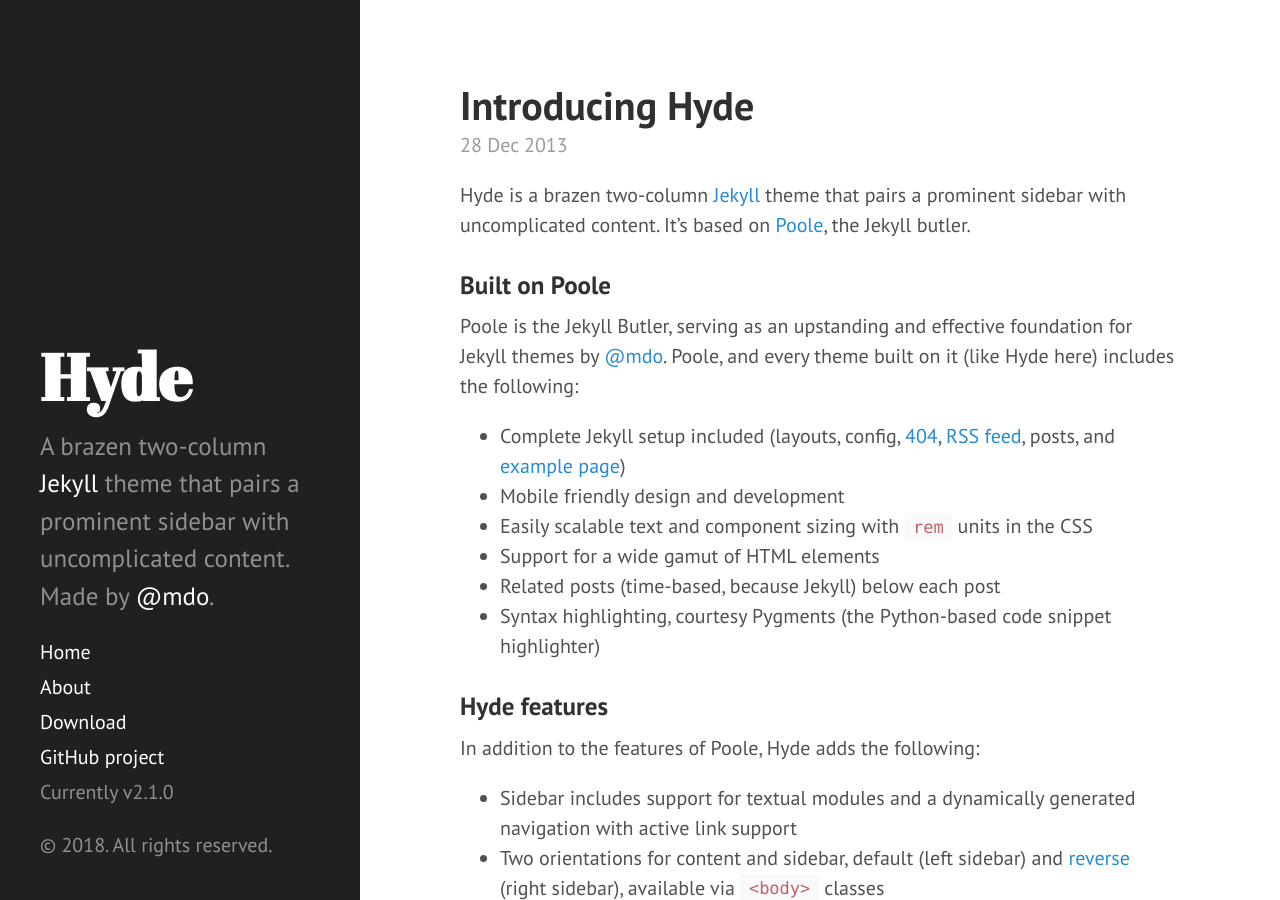
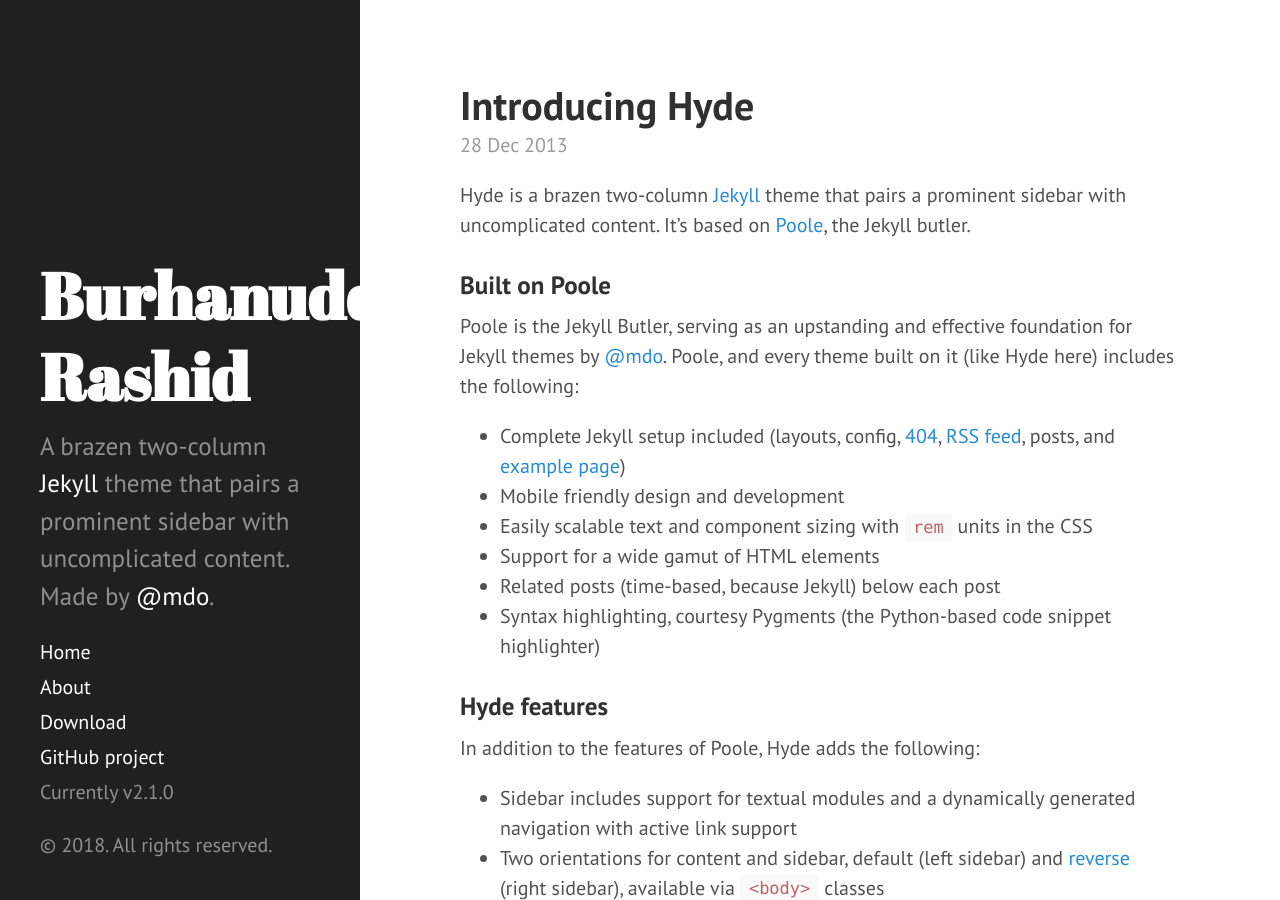
Before and after one commit to burhanrashid52/burhanrashid52.github.io, a Jekyll site: the page built from index.html, in a window 1280 px wide and 900 px high. Built offline with Jekyll 4.4.1, drawn with Linux system fonts in a browser that asks for light colours; Markdown is read by kramdown in place of the engine named in the settings; the list of posts is cut into pages by our own code.

Commit message:
Update _config.yml

```diff
--- a/_config.yml
+++ b/_config.yml
@@ -6,7 +6,7 @@ highlighter:      pygments
 permalink:        pretty
 
 # Setup
-title:            Hyde
+title:            Burhanuddin Rashid
 tagline:          'A Jekyll theme'
 description:      'A brazen two-column <a href="http://jekyllrb.com" target="_blank">Jekyll</a> theme that pairs a prominent sidebar with uncomplicated content. Made by <a href="https://twitter.com/mdo" target="_blank">@mdo</a>.'
 url:              http://hyde.getpoole.com
```
